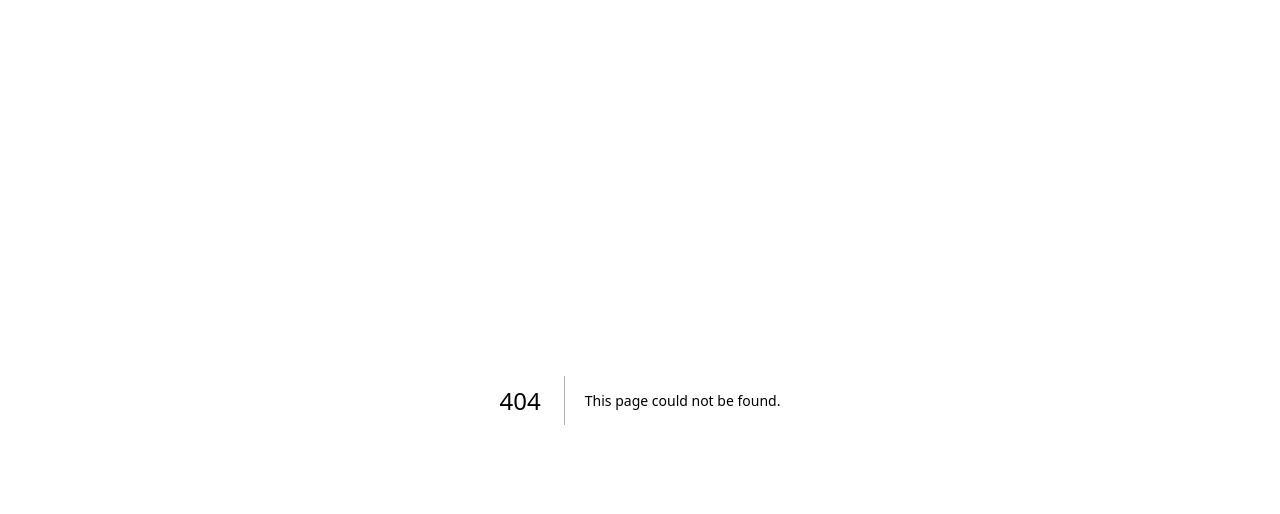
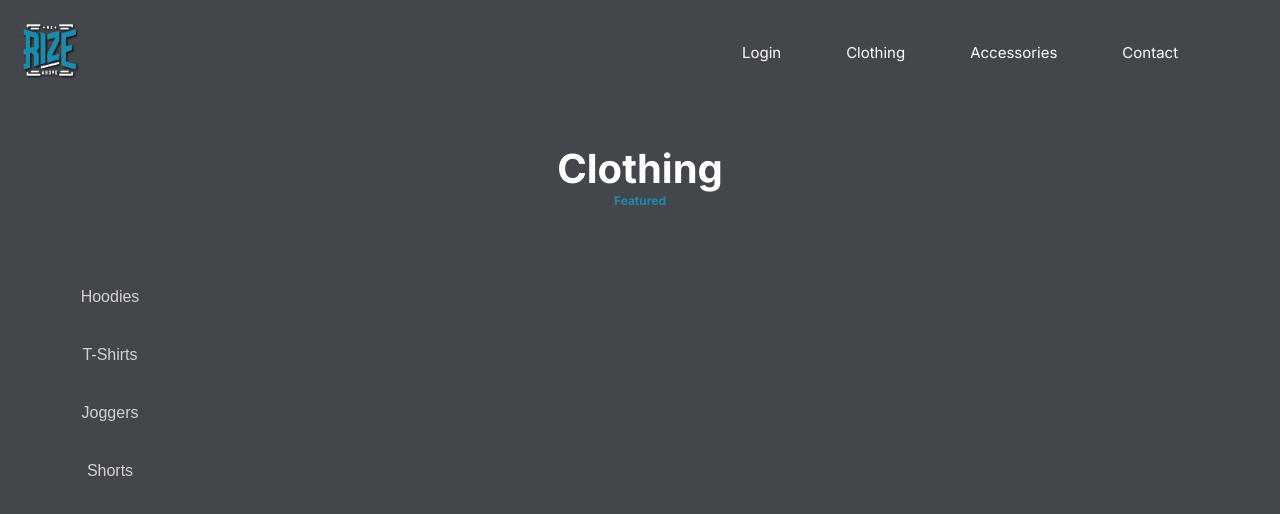
Before and after one commit to RemWinter/rize_storefront, a Next.js app in the folder frontend/: page /products in a window 1280 px wide. Before the commit this address had no page. Shown: the top 514 px of the page. Built offline with nearby package versions, Linux system fonts and the light colour scheme.

Commit message:
Added proudcts page sub menu

```diff
--- a/frontend/package.json
+++ b/frontend/package.json
@@ -17,6 +17,7 @@
     "react": "^18",
     "react-dom": "^18",
     "react-icons": "^5.0.1",
+    "react-infinite-scroll-component": "^6.1.0",
     "react-redux": "^9.1.0"
   },
   "devDependencies": {
--- a/frontend/src/app/components/Navbar/Navbar.module.css
+++ b/frontend/src/app/components/Navbar/Navbar.module.css
@@ -27,6 +27,7 @@
   /* width: 50%;
   padding-left: 100px; */
   filter: drop-shadow(rgb(0, 0, 0) 1px 1px 1px);
+  cursor: pointer;
 }
 
 .navItemsContainer {
--- a/frontend/src/app/components/Navbar/Navbar.tsx
+++ b/frontend/src/app/components/Navbar/Navbar.tsx
@@ -4,7 +4,7 @@ import styles from './Navbar.module.css'
 import Image from 'next/image'
 import { IoMenuSharp } from "react-icons/io5";
 import { useAppDispatch } from '../redux/store'
-import { setDimensions } from '../redux/landingSlice'
+import { setDimensions } from '../redux/globalSlice'
 import Divider from '@mui/material/Divider';
 import { MdLogin } from "react-icons/md";
 import { IoShirtOutline, IoPhonePortraitOutline } from "react-icons/io5";
@@ -20,7 +20,7 @@ const Navbar = () => {
   const [atTop, setAtTop] = useState<boolean>(true);
   const [mobileNavOpen, setMobileNavOpen] = useState<boolean>(false)
   const mobileNavOpenRef = useRef<boolean>(false)
-  const [windowDimensions, setWindowDimension] = useState<Dimentions>({x:1920, y:1080})
+  const [windowDimensions, setWindowDimension] = useState<Dimentions | null>(null)
   const dispatch = useAppDispatch()
   const handleScroll = () => {
     const currentScrollPos = window.scrollY;
@@ -66,19 +66,23 @@ const Navbar = () => {
   const navOptions: Record<string, any>[] = [
     {
       text: 'Login',
-      icon: <MdLogin size={19}/>
+      icon: <MdLogin size={19}/>,
+      link: '#'
     },
     {
       text: 'Clothing',
-      icon: <IoShirtOutline size={19}/>
+      icon: <IoShirtOutline size={19}/>,
+      link: '/products?clothing'
     },
     {
       text: 'Accessories',
-      icon: <IoPhonePortraitOutline size={19}/>
+      icon: <IoPhonePortraitOutline size={19}/>,
+      link: '#'
     },
     {
       text: 'Contact',
-      icon: <TbMessage2Question size={19}/>
+      icon: <TbMessage2Question size={19}/>,
+      link: '#'
     },
   ]
   return (
@@ -94,6 +98,7 @@ const Navbar = () => {
             // filter: (windowDimensions?.x <= 1050) && atTop ? 'drop-shadow(#000000 1px 1px 1px)' : 'none',
             transition:'all 0.5s'
           }}
+          onClick={() => window.location.assign('/')}
         >
           <Image
               src='/rize_logo4.png'
@@ -102,7 +107,7 @@ const Navbar = () => {
               height={60}
             />
         </div>
-        {windowDimensions && windowDimensions.x > 1050 ?
+        {windowDimensions && windowDimensions.x > 960 ?
           <NavItems navOptions={navOptions}/> :
           <MobileNav open={mobileNavOpen}
             toggleOpen={toggleMobileNav}
@@ -123,9 +128,9 @@ const NavItems: React.FC<NavItemsProps> = ({navOptions}) => {
     <div className={styles.navItemsContainer}>
       { navOptions.map((option, index) => (
         <div key={index}>
-          <h1 className={styles.navOption}>
+          <a href={option.link} className={styles.navOption}>
             {option.text}
-          </h1>
+          </a>
         </div>
       ))
       }
@@ -137,7 +142,7 @@ interface MobileNavProps {
   open: boolean;
   toggleOpen: Function;
   navOptions: Record<string, any>[];
-  windowDimensions: Dimentions;
+  windowDimensions: Dimentions | null;
 }
 
 const MobileNav: React.FC<MobileNavProps> = ({open, toggleOpen, navOptions, windowDimensions}) => {
@@ -151,9 +156,10 @@ const MobileNav: React.FC<MobileNavProps> = ({open, toggleOpen, navOptions, wind
           size={30}
       />
       </div>
+      {windowDimensions &&
         <div
           style={{
-            right: open ? '0' : windowDimensions.x < 1050 ? '-100%' : '-50%',
+            right: open ? '0' : windowDimensions.x < 960 ? '-100%' : '-50%',
             backgroundColor: open ? 'var(--color-retro-blue)' : 'rgba(0,0,0,0)', maxWidth: '300px'}}
           className={styles.mobileNavContainer}
         >
@@ -162,7 +168,7 @@ const MobileNav: React.FC<MobileNavProps> = ({open, toggleOpen, navOptions, wind
           <div className={styles.menuItemsContainer}>
             {navOptions.map((item, index) => (
               <div className={styles.mobileNavLinkContainer} key={index} onClick={() => toggleOpen()}>
-                <a className={styles.mobileNavLink} href="#">
+                <a className={styles.mobileNavLink} href={item.link}>
                   {item.icon}
                   <span className={styles.mobileNavLinkText}>{item.text}</span>
                 </a>
@@ -171,6 +177,7 @@ const MobileNav: React.FC<MobileNavProps> = ({open, toggleOpen, navOptions, wind
             ))}
           </div>
         </div>
+      }
 
     </>
   )
--- /dev/null
+++ b/frontend/src/app/components/ProductsOuter/ProductsOuter.module.css
@@ -0,0 +1,98 @@
+/* Mobile */
+
+.container {
+  display: flex;
+  flex-direction: column;
+  width: 100%;
+  height: 100%;
+  padding: 0 20px;
+  overflow-y: scroll;
+  -ms-overflow-style: none;  /* IE and Edge */
+  scrollbar-width: none;  /* Firefox */
+  border-bottom: 1px solid rgba(0, 0, 0, 0.12);
+}
+
+.headerContainer {
+  margin: 40px 0 40px;
+  color: var(--text-primary);
+  font-weight: 400;
+  font-size: 20px;
+}
+
+.header {
+  text-align: center;
+}
+
+.subHeader {
+  color: var(--color-primary);
+  font-size: 12px;
+  display: flex;
+  justify-content: center;
+  align-items: center;
+  position: relative;
+  top: 0;
+}
+
+.subHeaderAnimation {
+  animation: subHeadingClick 0.5s forwards;
+}
+
+.headerContainer h1 {
+
+}
+
+.sideScrollContainer {
+  display: flex;
+  flex-direction: row;
+  gap: 32px;
+  height: 48px;
+  /* justify-content: center; */
+  width: fit-content;
+  margin: 0 auto;
+  align-items: center;
+  padding-bottom: 14px;
+}
+
+.container::-webkit-scrollbar {
+  display: none;
+}
+
+.categoryBtn {
+  color: var(--text-secondary);
+  font-size: 16px;
+  font-weight: 400;
+  cursor: pointer;
+}
+
+/* Desktop */
+
+.desktopContainer {
+  position: absolute;
+  left: 0;
+  top: 0;
+  width: 180px;
+  /* height: 100%; */
+  display: flex;
+  flex-direction: column;
+  gap: 40px;
+  align-items: start;
+  padding: 40px 10px;
+  align-items: center;
+}
+
+@media screen and (min-width: 960px) {
+  .container {
+    border-bottom: none
+  }
+}
+
+@keyframes subHeadingClick {
+  from {
+    opacity: 0;
+    top: 10px;
+  }
+  to {
+    opacity: 1;
+    top: 0px;
+  }
+}
--- /dev/null
+++ b/frontend/src/app/components/ProductsOuter/ProductsOuter.tsx
@@ -0,0 +1,76 @@
+'use client'
+import React, { useEffect, useRef, useState } from 'react'
+import styles from './ProductsOuter.module.css'
+import { Button, Divider } from '@mui/material'
+import { useAppDispatch, useAppSelector } from '../redux/store'
+import { setSelectedTab } from '../redux/sidebarSlice'
+
+
+interface Dimentions {
+  x:number;
+  y:number;
+}
+const ProductsOuter = () => {
+  const dispatch = useAppDispatch()
+  const {dimensions} = useAppSelector(state => state.globalSlice)
+  const {selectedTab} = useAppSelector(state => state.sidebarSlice)
+  const [windowDimensions, setWindowDimension] = useState<Dimentions>({x:window.innerWidth, y:window.innerHeight})
+  const subHeader = useRef<HTMLDivElement>(null)
+  useEffect(() => {
+    dimensions && setWindowDimension(dimensions)
+  }, [dimensions])
+
+  const categories = [
+    {category: selectedTab === 'Hoodies' ? 'Featured' : 'Hoodies'},
+    {category: selectedTab === 'T-Shirts' ? 'Featured' : 'T-Shirts'},
+    {category: selectedTab === 'Joggers' ? 'Featured' : 'Joggers'},
+    {category: selectedTab === 'Shorts' ? 'Featured' : 'Shorts'}
+  ]
+
+  const handleTabChange = (newTab:string) => {
+    dispatch(setSelectedTab(newTab))
+    if (subHeader.current) {
+      subHeader.current.classList.add(styles.subHeaderAnimation)
+      const animationEndHandler = () => {
+        subHeader.current?.classList.remove(styles.subHeaderAnimation);
+        subHeader.current?.removeEventListener('animationend', animationEndHandler);
+      };
+
+      subHeader.current.addEventListener('animationend', animationEndHandler);
+    }
+  }
+
+  return (
+    <div className={styles.container}>
+      <div className={styles.headerContainer}>
+        <h1 className={styles.header}>Clothing</h1>
+        <h1 ref={subHeader} className={styles.subHeader}>{selectedTab}</h1>
+      </div>
+      <div style={{display:'flex', flexDirection: 'column', position:'relative', height: '100%'}}>
+        { windowDimensions.x < 960 ?
+        <div className={styles.sideScrollContainer}>
+          {categories.map((item, i) => (
+            <button
+              key={i}
+              className={styles.categoryBtn}
+              onClick={() => handleTabChange(item.category)}
+            >{item. category}</button>
+          ))}
+        </div>
+        :
+        <div className={styles.desktopContainer}>
+          {categories.map((item, i) => (
+            <button
+              key={i}
+              className={styles.categoryBtn}
+              onClick={() => handleTabChange(item.category)}
+            >{item.category}</button>
+          ))}
+        </div>
+        }
+      </div>
+    </div>
+  )
+}
+
+export default ProductsOuter
--- /dev/null
+++ b/frontend/src/app/components/redux/globalSlice.ts
@@ -0,0 +1,41 @@
+import { getProjectsAPI, getTabsAPI } from "@/app";
+import { createAsyncThunk, createSlice } from "@reduxjs/toolkit";
+import type { PayloadAction } from "@reduxjs/toolkit";
+
+interface Dimentions {
+  x:number;
+  y:number;
+}
+
+type GlobalState = {
+  dimensions: Dimentions | null
+};
+
+const initialState: GlobalState = {
+  dimensions: null
+}
+
+export const globalSlice = createSlice({
+  name: "global",
+  initialState,
+  reducers: {
+    setDimensions: (state, action: PayloadAction<Dimentions>) => {
+      state.dimensions = action.payload;
+    },
+  },
+  extraReducers: (builder) => {
+    builder
+    //   .addCase(getTabs.fulfilled, (state, action) => {
+    //     state.projectTabs = action.payload
+    // })
+    //   .addCase(getProjectData.fulfilled, (state, action) => {
+    //     state.projectData = action.payload
+    // })
+  },
+});
+
+export const { setDimensions } =
+  globalSlice.actions;
+
+const globalReducer = globalSlice.reducer;
+export default globalReducer;
--- /dev/null
+++ b/frontend/src/app/components/redux/sidebarSlice.ts
@@ -0,0 +1,37 @@
+import { getProjectsAPI, getTabsAPI } from "@/app";
+import { createAsyncThunk, createSlice } from "@reduxjs/toolkit";
+import type { PayloadAction } from "@reduxjs/toolkit";
+
+
+type sidebarSlice = {
+  selectedTab: string
+};
+
+const initialState: sidebarSlice = {
+  selectedTab: 'Featured'
+}
+
+export const sidebarSlice = createSlice({
+  name: "sidebar",
+  initialState,
+  reducers: {
+    setSelectedTab: (state, action: PayloadAction<string>) => {
+      state.selectedTab = action.payload;
+    },
+  },
+  extraReducers: (builder) => {
+    builder
+    //   .addCase(getTabs.fulfilled, (state, action) => {
+    //     state.projectTabs = action.payload
+    // })
+    //   .addCase(getProjectData.fulfilled, (state, action) => {
+    //     state.projectData = action.payload
+    // })
+  },
+});
+
+export const { setSelectedTab } =
+  sidebarSlice.actions;
+
+const sidebarReducer = sidebarSlice.reducer;
+export default sidebarReducer;
--- a/frontend/src/app/components/redux/store.ts
+++ b/frontend/src/app/components/redux/store.ts
@@ -1,10 +1,14 @@
 import { configureStore } from "@reduxjs/toolkit";
 import { TypedUseSelectorHook, useDispatch, useSelector } from "react-redux";
 import landingReducer from "./landingSlice";
+import globalReducer from "./globalSlice";
+import sidebarReducer from "./sidebarSlice";
 
 export const store = configureStore({
   reducer: {
+    globalSlice: globalReducer,
     landingSlice: landingReducer,
+    sidebarSlice: sidebarReducer
   },
   middleware: (getDefaultMiddleware) =>
     getDefaultMiddleware({ serializableCheck: false }),
--- a/frontend/src/app/globals.css
+++ b/frontend/src/app/globals.css
@@ -5,6 +5,8 @@
   --color-warm-beige: #DCCCBB;
   --color-midnight-green: #2f4f46;
   --color-silver-sand: #c4c4c4;
+  --text-primary: #fff;
+  --text-secondary: #d2d2d2;
   --max-width: 1100px;
   --border-radius: 12px;
   --font-mono: ui-monospace, Menlo, Monaco, "Cascadia Mono", "Segoe UI Mono",
@@ -88,6 +90,7 @@
 
 html,
 body {
+  height: 100%;
   max-width: 100vw;
   overflow-x: hidden;
   background-color: #43464B;
--- /dev/null
+++ b/frontend/src/app/products/page.module.css
@@ -0,0 +1,9 @@
+.main {
+  height: 100%;
+  padding-top: 104px;
+}
+
+.pageBody {
+  position: relative;
+  height: 100%;
+}
--- /dev/null
+++ b/frontend/src/app/products/page.tsx
@@ -0,0 +1,31 @@
+'use client'
+import { Provider } from "react-redux";
+import styles from "./page.module.css";
+import Navbar from "../components/Navbar/Navbar";
+import { store, useAppDispatch } from "../components/redux/store";
+import Head from 'next/head'
+import ProductsOuter from "../components/ProductsOuter/ProductsOuter";
+import { useEffect } from "react";
+import { setDimensions } from "../components/redux/globalSlice";
+import dynamic from "next/dynamic";
+
+const ProductsOuterDynamic = dynamic(() => import('../components/ProductsOuter/ProductsOuter'), { ssr: false });
+
+export default function Home() {
+
+  return (
+    <main className={styles.main}>
+      <Head>
+        <link rel="preconnect" href="https://fonts.googleapis.com"/>
+        <link rel="preconnect" href="https://fonts.gstatic.com" crossOrigin="anonymous"/>
+        <link href="https://fonts.googleapis.com/css2?family=Oswald:wght@200..700&display=swap" rel="stylesheet"/>
+      </Head>
+      <Provider store={store}>
+      <Navbar/>
+      <div className={styles.pageBody}>
+        <ProductsOuterDynamic/>
+      </div>
+      </Provider>
+    </main>
+  );
+}
```
Also changed, not shown: 1 other file (tests, documents, lock files or other folders).
